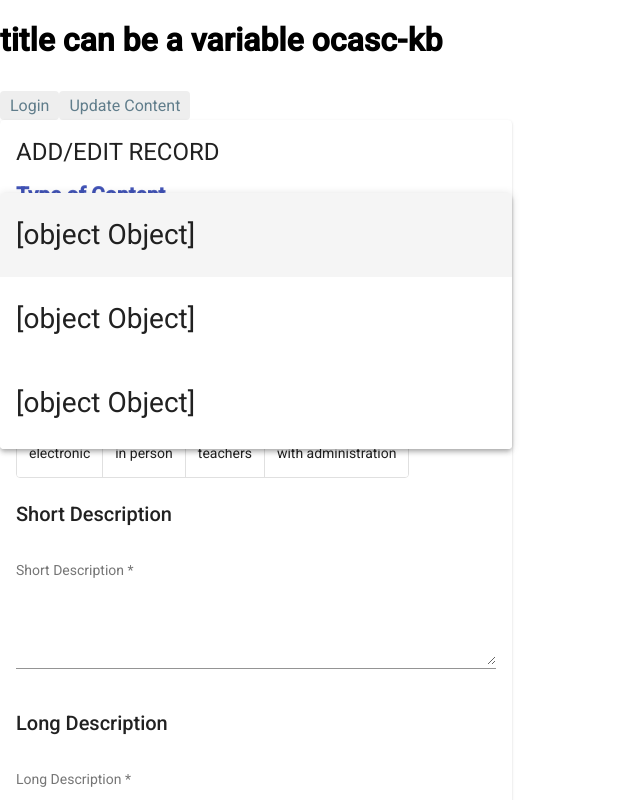
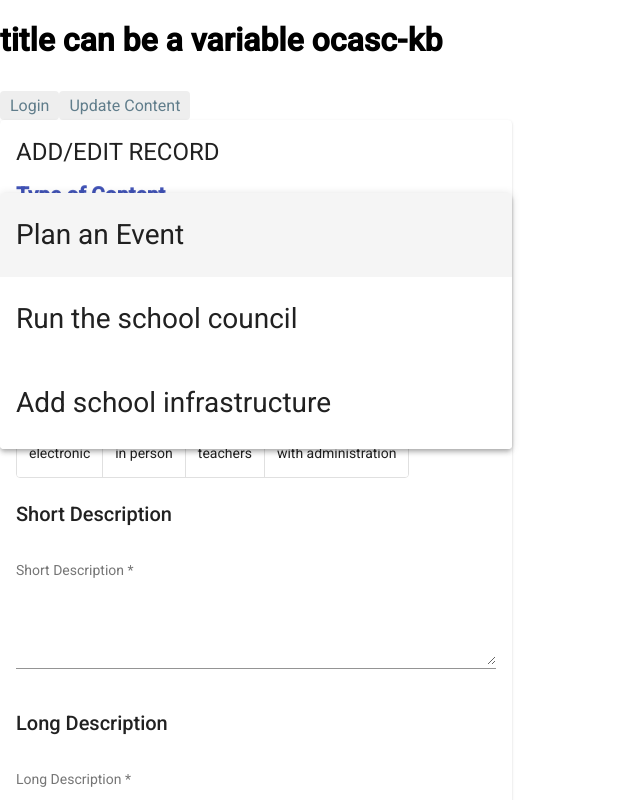
Before and after one commit to rjriel/ocasc-kb-frontend, an Angular app: page /updatecontent in a window 1280 px wide. Both pictures are taken after a click on the element "Type of Content". Shown: the top 800 px of the page, without its empty margins (0-640 px from the left). Built offline with nearby package versions, Linux system fonts and the light colour scheme.

Commit message:
data structure fix -- type list:

```diff
--- a/src/app/updatecontent/updatecontent.component.html
+++ b/src/app/updatecontent/updatecontent.component.html
@@ -5,8 +5,8 @@
             <section class="formtitle">
                 <mat-form-field>
                     <mat-select placeholder="Type of Content">
-                        <mat-option *ngFor="let type of types" [value]="type">
-                            {{type}}
+                        <mat-option *ngFor="let type of types" [value]="type.value">
+                            {{type.viewValue}}
                         </mat-option>
                     </mat-select>
                 </mat-form-field>
```
